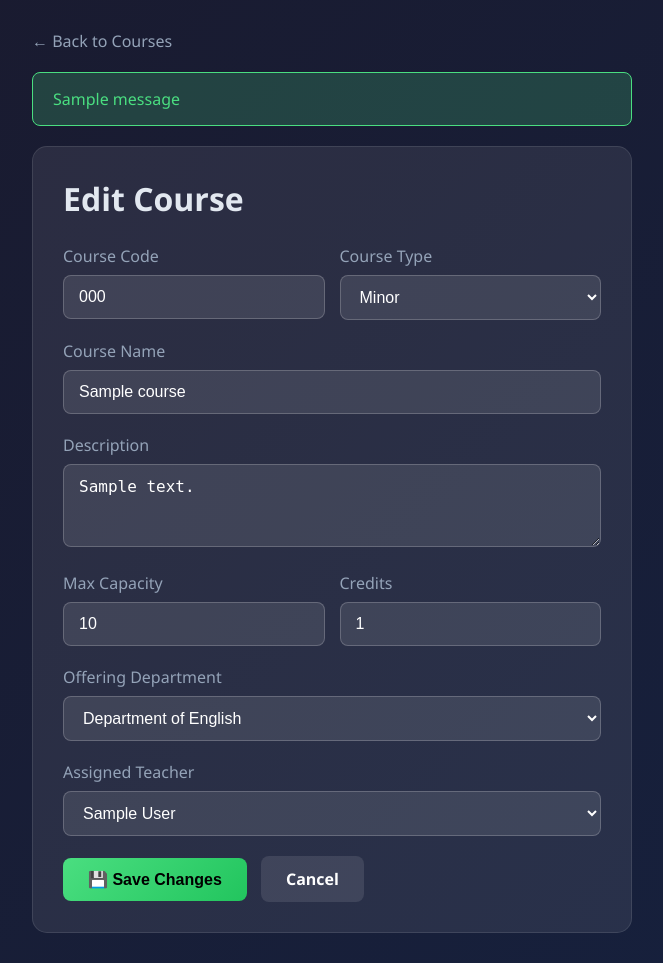
After one commit to apeiron447/cs-project, a Flask app: page /admin/course/1/edit in a window 1280 px wide. The commit adds this page. Shown: the whole page, without its empty margins (308-971 px from the left). Run offline with Flask 3, Linux system fonts and the light colour scheme; tables that the repository leaves empty hold one stand-in row (values such as "Sample post"); one stand-in notice (Sample message) is shown.

Commit message:
implement course management view

```diff
--- a/app.py
+++ b/app.py
@@ -800,6 +800,74 @@ def admin_update_seat_matrix(course_id):
     return redirect(url_for("admin_seat_matrix", course_id=course_id))
 
 
+@app.route("/admin/course/<int:course_id>/edit")
+def admin_edit_course(course_id):
+    from services import CourseService, DepartmentService, TeacherService
+
+    course = CourseService.get_by_id(db_session, course_id)
+    if not course:
+        flash("Course not found", "error")
+        return redirect(url_for("admin_courses"))
+
+    departments = DepartmentService.get_all(db_session)
+    teachers = TeacherService.get_all(db_session)
+
+    return render_template("edit_course.html", course=course, departments=departments, teachers=teachers)
+
+
+@app.route("/admin/course/<int:course_id>/update", methods=["POST"])
+def admin_update_course(course_id):
+    from services import CourseService
+    from models import CourseType
+
+    course = CourseService.get_by_id(db_session, course_id)
+    if not course:
+        flash("Course not found", "error")
+        return redirect(url_for("admin_courses"))
+
+    try:
+        course.code = request.form.get("code", "").upper()
+        course.name = request.form.get("name")
+        course.description = request.form.get("description")
+        course.max_capacity = int(request.form.get("max_capacity", 30))
+        course.credits = int(request.form.get("credits", 3))
+        course.department_id = int(request.form.get("department_id"))
+
+        teacher_id = request.form.get("teacher_id")
+        course.teacher_id = int(teacher_id) if teacher_id else None
+
+        course_type = request.form.get("course_type")
+        course.course_type = CourseType.MDC if course_type == "MDC" else CourseType.MINOR
+
+        db_session.commit()
+        flash("Course updated successfully!", "success")
+    except Exception as e:
+        flash(f"Error: {str(e)}", "error")
+
+    return redirect(url_for("admin_courses"))
+
+
+@app.route("/admin/course/delete", methods=["POST"])
+def admin_delete_course():
+    from services import CourseService
+
+    course_id = request.form.get("course_id")
+    if not course_id:
+        flash("Course ID required", "error")
+        return redirect(url_for("admin_courses"))
+
+    try:
+        success = CourseService.delete(db_session, int(course_id))
+        if success:
+            flash("Course deleted (deactivated) successfully", "success")
+        else:
+            flash("Course not found", "error")
+    except Exception as e:
+        flash(f"Error: {str(e)}", "error")
+
+    return redirect(url_for("admin_courses"))
+
+
 # ============================================
 # STUDENT MANAGEMENT
 # ============================================
--- /dev/null
+++ b/templates/edit_course.html
@@ -0,0 +1,223 @@
+<!DOCTYPE html>
+<html lang="en">
+
+<head>
+    <meta charset="UTF-8">
+    <meta name="viewport" content="width=device-width, initial-scale=1.0">
+    <title>Edit Course</title>
+    <style>
+        * {
+            box-sizing: border-box;
+            margin: 0;
+            padding: 0;
+        }
+
+        body {
+            font-family: 'Segoe UI', sans-serif;
+            background: linear-gradient(135deg, #1a1a2e 0%, #16213e 100%);
+            min-height: 100vh;
+            color: #fff;
+            padding: 30px;
+        }
+
+        .container {
+            max-width: 600px;
+            margin: 0 auto;
+        }
+
+        .back-link {
+            color: #94a3b8;
+            text-decoration: none;
+            display: inline-block;
+            margin-bottom: 20px;
+        }
+
+        .back-link:hover {
+            color: #fff;
+        }
+
+        .card {
+            background: rgba(255, 255, 255, 0.08);
+            border-radius: 15px;
+            padding: 30px;
+            border: 1px solid rgba(255, 255, 255, 0.1);
+        }
+
+        h1 {
+            color: #e2e8f0;
+            margin-bottom: 25px;
+        }
+
+        .form-group {
+            margin-bottom: 20px;
+        }
+
+        .form-group label {
+            display: block;
+            color: #94a3b8;
+            margin-bottom: 8px;
+            font-weight: 500;
+        }
+
+        .form-group input,
+        .form-group select,
+        .form-group textarea {
+            width: 100%;
+            padding: 12px 15px;
+            border: 1px solid rgba(255, 255, 255, 0.2);
+            border-radius: 8px;
+            background: rgba(255, 255, 255, 0.1);
+            color: #fff;
+            font-size: 1rem;
+        }
+
+        .form-group input:focus,
+        .form-group select:focus,
+        .form-group textarea:focus {
+            outline: none;
+            border-color: #4ade80;
+        }
+
+        .form-group select option {
+            background: #1a1a2e;
+            color: #fff;
+        }
+
+        .form-row {
+            display: grid;
+            grid-template-columns: 1fr 1fr;
+            gap: 15px;
+        }
+
+        .btn {
+            padding: 12px 25px;
+            border: none;
+            border-radius: 8px;
+            cursor: pointer;
+            font-weight: 600;
+            font-size: 1rem;
+            transition: all 0.3s;
+            text-decoration: none;
+            display: inline-block;
+        }
+
+        .btn-primary {
+            background: linear-gradient(135deg, #4ade80, #22c55e);
+            color: #000;
+        }
+
+        .btn-primary:hover {
+            transform: translateY(-2px);
+            box-shadow: 0 5px 20px rgba(74, 222, 128, 0.4);
+        }
+
+        .btn-secondary {
+            background: rgba(255, 255, 255, 0.1);
+            color: #fff;
+            margin-left: 10px;
+        }
+
+        .alert {
+            padding: 15px 20px;
+            border-radius: 8px;
+            margin-bottom: 20px;
+        }
+
+        .alert-success {
+            background: rgba(74, 222, 128, 0.2);
+            border: 1px solid #4ade80;
+            color: #4ade80;
+        }
+
+        .alert-error {
+            background: rgba(239, 68, 68, 0.2);
+            border: 1px solid #ef4444;
+            color: #ef4444;
+        }
+    </style>
+</head>
+
+<body>
+
+    <div class="container">
+        <a href="{{ url_for('admin_courses') }}" class="back-link">← Back to Courses</a>
+
+        {% with messages = get_flashed_messages(with_categories=true) %}
+        {% if messages %}
+        {% for category, message in messages %}
+        <div class="alert alert-{{ category }}">{{ message }}</div>
+        {% endfor %}
+        {% endif %}
+        {% endwith %}
+
+        <div class="card">
+            <h1>Edit Course</h1>
+
+            <form action="{{ url_for('admin_update_course', course_id=course.id) }}" method="POST">
+                <div class="form-row">
+                    <div class="form-group">
+                        <label>Course Code</label>
+                        <input type="text" name="code" value="{{ course.code }}" required>
+                    </div>
+                    <div class="form-group">
+                        <label>Course Type</label>
+                        <select name="course_type" required>
+                            <option value="Minor" {% if course.course_type and course.course_type.value=='Minor'
+                                %}selected{% endif %}>Minor</option>
+                            <option value="MDC" {% if course.course_type and course.course_type.value=='MDC'
+                                %}selected{% endif %}>MDC</option>
+                        </select>
+                    </div>
+                </div>
+
+                <div class="form-group">
+                    <label>Course Name</label>
+                    <input type="text" name="name" value="{{ course.name }}" required>
+                </div>
+
+                <div class="form-group">
+                    <label>Description</label>
+                    <textarea name="description" rows="3">{{ course.description or '' }}</textarea>
+                </div>
+
+                <div class="form-row">
+                    <div class="form-group">
+                        <label>Max Capacity</label>
+                        <input type="number" name="max_capacity" value="{{ course.max_capacity }}" min="1" required>
+                    </div>
+                    <div class="form-group">
+                        <label>Credits</label>
+                        <input type="number" name="credits" value="{{ course.credits or 3 }}" min="1" max="10">
+                    </div>
+                </div>
+
+                <div class="form-group">
+                    <label>Offering Department</label>
+                    <select name="department_id" required>
+                        {% for dept in departments %}
+                        <option value="{{ dept.id }}" {% if course.department_id==dept.id %}selected{% endif %}>{{
+                            dept.name }}</option>
+                        {% endfor %}
+                    </select>
+                </div>
+
+                <div class="form-group">
+                    <label>Assigned Teacher</label>
+                    <select name="teacher_id">
+                        <option value="">-- No Teacher --</option>
+                        {% for teacher in teachers %}
+                        <option value="{{ teacher.id }}" {% if course.teacher_id==teacher.id %}selected{% endif %}>{{
+                            teacher.name }}</option>
+                        {% endfor %}
+                    </select>
+                </div>
+
+                <button type="submit" class="btn btn-primary">💾 Save Changes</button>
+                <a href="{{ url_for('admin_courses') }}" class="btn btn-secondary">Cancel</a>
+            </form>
+        </div>
+    </div>
+
+</body>
+
+</html>
--- a/templates/seat_matrix.html
+++ b/templates/seat_matrix.html
@@ -278,14 +278,12 @@
         }
 
         function resetToCapacity() {
-            const maxCapacity = {{ course.max_capacity }
-        };
-        const reservedPercent = {{ course.reserved_seats_percent or 50 }};
+            const maxCapacity = parseInt("{{ course.max_capacity }}");
+            const reservedPercent = parseInt("{{ course.reserved_seats_percent or 50 }}");
 
             const reservedSeats = Math.floor(maxCapacity * reservedPercent / 100);
             const generalSeats = maxCapacity - reservedSeats;
 
-        // Standard distribution
             const scSeats = Math.floor(reservedSeats * 0.25);
             const stSeats = Math.floor(reservedSeats * 0.125);
             const obcSeats = Math.floor(reservedSeats * 0.45);
```
Also changed, not shown: templates/courses_list.html (+8 -1 lines). Lines whose indentation alone changed are shown as unchanged.
